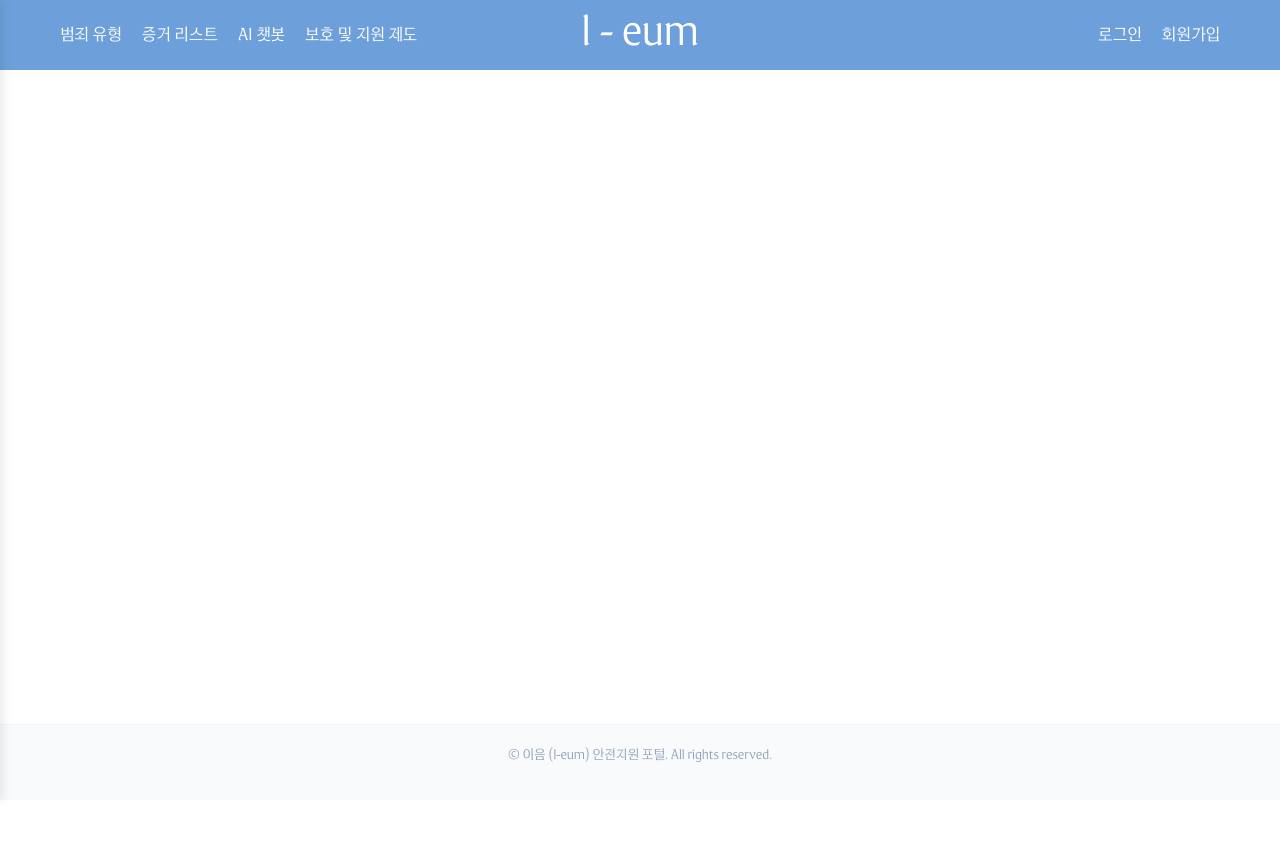
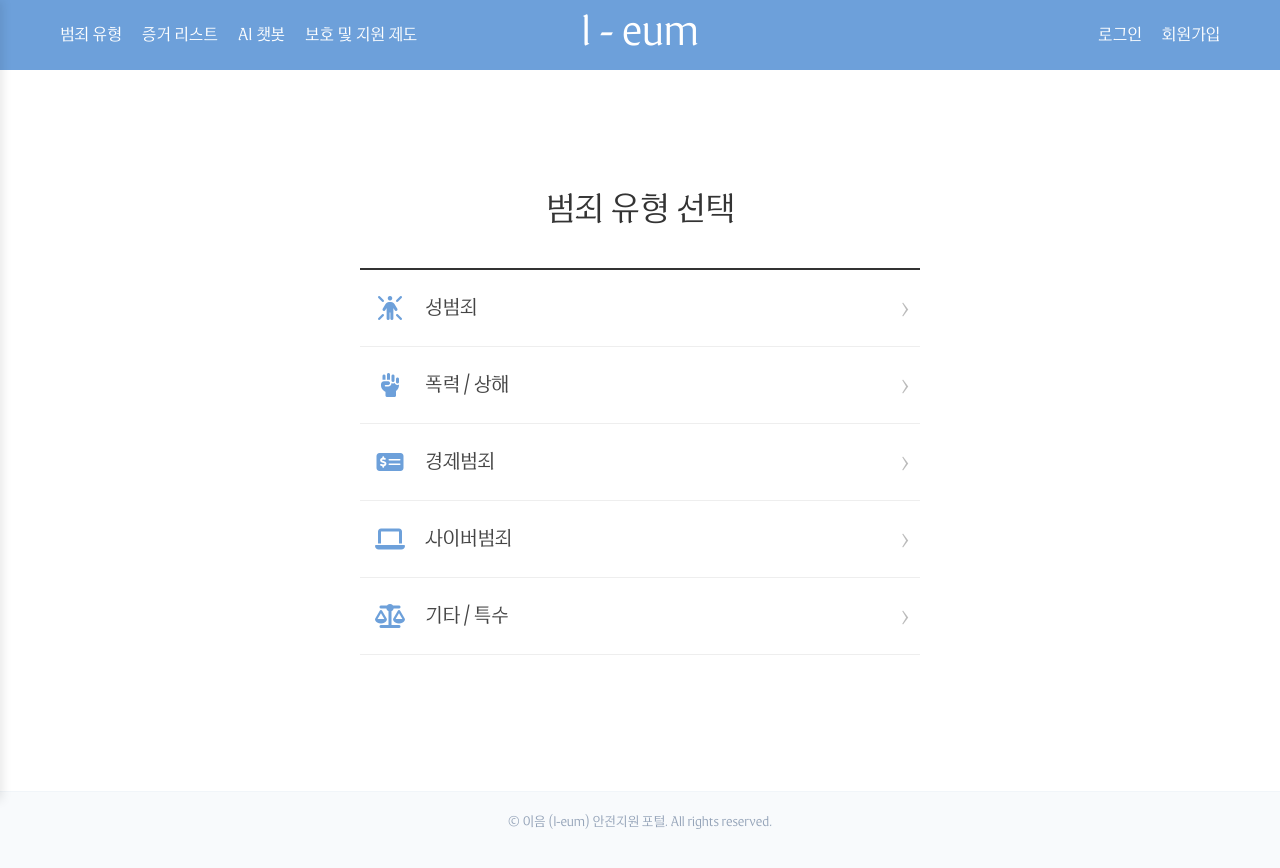
Before and after one commit to jinjinx28/I-eum, a React (Vite) app in the folder front/: page /crimemenu in a window 1280 px wide. Before the commit the page ends 800 px from the top, so only its background shows below. Built offline with nearby package versions, Linux system fonts and the light colour scheme.

Commit message:
feat - implement dynamic crime details

```diff
--- a/front/src/App.jsx
+++ b/front/src/App.jsx
@@ -7,6 +7,8 @@ import Home from './component/Home.jsx';
 import Login from './component/Login.jsx';
 import Signup from './component/Signup.jsx';
 import Footer from './component/Footer.jsx';
+import CrimeMenu from './component/CrimeMenu.jsx';
+import CrimeDetail from './component/CrimeDetail.jsx';
 
 function App() {
   return (
@@ -19,6 +21,8 @@ function App() {
             <Route path="/" element={<Home />} />
             <Route path="/login" element={<Login />} />
             <Route path="/signup" element={<Signup />} />
+            <Route path="/crimemenu" element={<CrimeMenu />} />
+            <Route path="/crimemenu/:typeId" element={<CrimeDetail />} />
           </Routes>
         </main>
 
--- /dev/null
+++ b/front/src/component/CrimeDetail.jsx
@@ -0,0 +1,91 @@
+import React from 'react';
+import { useParams, useNavigate } from 'react-router-dom';
+import '../css/CrimeDetail.css';
+
+function CrimeDetail() {
+  const { typeId } = useParams();
+  const navigate = useNavigate();
+
+  const CRIME_DETAILS = {
+    sexual: {
+      title: '성범죄 대응 가이드',
+      icon: 'fa-person-rays',
+      description: '성적 자기결정권을 침해하는 범죄에 대한 대응 방법입니다.',
+      actions: ['현장 대피 및 보존', '해바라기 센터( 117 ) 연락', '의료 기록 확보'],
+      color: '#ff6b6b'
+    },
+    violence: {
+      title: '폭력/상해 대응 가이드',
+      icon: 'fa-hand-fist',
+      description: '신체적 위협이나 폭력이 발생했을 때의 조치 사항입니다.',
+      actions: ['안전한 장소로 이동', '주변 목격자 확보', '병원 진단서 발급'],
+      color: '#f08c00'
+    },
+    economic: {
+      title: '경제범죄 대응 가이드',
+      icon: 'fa-money-check-dollar',
+      description: '사기, 보이스피싱 등 금전적 피해 발생 시 대응법입니다.',
+      actions: ['즉시 계좌 지급 정지', '입금 내역 및 대화 캡처', '경찰청( 112 ) 신고'],
+      color: '#339af0'
+    },
+    cyber: {
+        title: '사이버범죄 대응 가이드',
+        icon: 'fa-laptop',
+        description: '인터넷상에서 발생하는 명예훼손, 해킹 피해 관련 정보입니다.',
+        actions: ['URL 및 화면 캡처', '상대방 계정 정보 저장', '사이버수사대 신고'],
+        color: '#51cf66'
+    },
+    other: {
+        title: '기타/특수범죄 가이드',
+        icon: 'fa-scale-balanced',
+        description: '그 외 특수한 상황에 대한 법률적 가이드입니다.',
+        actions: ['상세 상황 기록', '법률 구조 공단 상담', '전문가 조력 요청'],
+        color: '#845ef7'
+    }
+  };
+
+  const detail = CRIME_DETAILS[typeId];
+
+  if (!detail) {
+    return (
+      <div className="error-page">
+        <p>존재하지 않는 페이지입니다.</p>
+        <button onClick={() => navigate('/crimemenu')}>목록으로 돌아가기</button>
+      </div>
+    );
+  }
+
+  return (
+    <div className="detail-container" style={{'--theme-color': detail.color}}>
+      <header className="detail-header">
+        <button className="back-btn" onClick={() => navigate(-1)}>← 뒤로가기</button>
+        <div className="detail-icon-circle">
+          <i className={`fa-solid ${detail.icon}`}></i>
+        </div>
+        <h1>{detail.title}</h1>
+      </header>
+
+      <section className="detail-content">
+        <div className="description-box">
+          <p>{detail.description}</p>
+        </div>
+
+        <div className="action-list">
+          <h3><i className="fa-solid fa-check"></i> 지금 당장 해야 할 일</h3>
+          <ul>
+            {detail.actions.map((action, index) => (
+              <li key={index}>{action}</li>
+            ))}
+          </ul>
+        </div>
+      </section>
+
+      <footer className="detail-footer">
+        <button className="nav-btn chat-btn" onClick={() => navigate('/aichat')}>AI 챗봇 상담</button>
+        <button className="nav-btn check-btn" onClick={() => navigate('/checklist')}>증거 체크리스트</button>
+      </footer>
+    </div>
+  );
+}
+
+export default CrimeDetail;
--- /dev/null
+++ b/front/src/component/CrimeMenu.jsx
@@ -0,0 +1,32 @@
+import React from 'react';
+import { useNavigate } from 'react-router-dom';
+import '../css/CrimeMenu.css';
+
+function CrimeMenu() {
+  const navigate = useNavigate();
+
+  const CRIME_TYPES = [
+    { id: 'sexual', name: '성범죄', icon: <i class="fa-solid fa-person-rays"></i> },
+    { id: 'violence', name: '폭력 / 상해', icon: <i class="fa-solid fa-hand-fist"></i> },
+    { id: 'economic', name: '경제범죄', icon: <i class="fa-solid fa-money-check-dollar"></i> },
+    { id: 'cyber', name: '사이버범죄', icon: <i class="fa-solid fa-laptop"></i> },
+    { id: 'other', name: '기타 / 특수', icon: <i class="fa-solid fa-scale-balanced"></i> },
+  ];
+
+  return (
+    <div className="crime-menu-container">
+      <h2>범죄 유형 선택</h2>
+      <ul className="crime-list">
+        {CRIME_TYPES.map((type) => (
+          <li key={type.id} className="crime-item" onClick={() => navigate(`/crimemenu/${type.id}`)}>
+            <span className="crime-icon">{type.icon}</span>
+            <span className="crime-name">{type.name}</span>
+            <span className="arrow">›</span>
+          </li>
+        ))}
+      </ul>
+    </div>
+  );
+}
+
+export default CrimeMenu;
--- /dev/null
+++ b/front/src/css/CrimeDetail.css
@@ -0,0 +1,77 @@
+.detail-container {
+  max-width: 800px;
+  margin: 100px auto;
+  padding: 30px;
+  background: #fff;
+  border-radius: 20px;
+  box-shadow: 0 10px 30px rgba(0,0,0,0.05);
+}
+
+.detail-header {
+  text-align: center;
+  margin-bottom: 40px;
+}
+
+.detail-icon-circle {
+  width: 80px; height: 80px;
+  background: var(--theme-color);
+  color: white;
+  border-radius: 50%;
+  display: flex; align-items: center; justify-content: center;
+  margin: 0 auto 20px;
+  font-size: 2.5rem;
+}
+
+.action-list {
+  background: #f8f9fa;
+  padding: 30px;
+  border-radius: 15px;
+  margin-top: 30px;
+}
+
+.action-list h3 { margin-bottom: 20px; color: var(--theme-color); }
+.action-list ul li { margin-bottom: 15px; font-size: 1.1rem; }
+
+.detail-footer {
+  display: flex; gap: 20px; margin-top: 50px;
+}
+
+.nav-btn {
+  flex: 1; padding: 15px; border-radius: 10px; border: none;
+  font-weight: bold; cursor: pointer; font-size: 1.1rem;
+}
+
+.chat-btn { background: #333; color: white; }
+.check-btn { background: var(--theme-color); color: white; }
+
+.back-btn {
+  background: none;        /* 배경 제거 */
+  border: 1px solid #ddd;  /* 얇은 테두리 */
+  padding: 8px 16px;       /* 버튼 안쪽 여백 */
+  border-radius: 20px;     /* 둥근 버튼 */
+  cursor: pointer;
+  font-size: 0.9rem;
+  color: #666;
+  margin-bottom: 20px;     /* 아래 아이콘과의 거리 확보 */
+  transition: all 0.2s;
+}
+
+.back-btn:hover {
+  background-color: #f0f0f0;
+  border-color: #bbb;
+}
+
+/* 아이콘 위아래 거리 추가 */
+.detail-icon-circle {
+  margin-top: 10px;        /* 버튼과 너무 딱 붙지 않게 */
+  margin-bottom: 20px;     /* 제목과 너무 딱 붙지 않게 */
+  width: 80px;
+  height: 80px;
+  background: var(--theme-color);
+  color: white;
+  border-radius: 50%;
+  display: flex;
+  align-items: center;
+  justify-content: center;
+  font-size: 2.5rem;
+}
--- /dev/null
+++ b/front/src/css/CrimeMenu.css
@@ -0,0 +1,52 @@
+.crime-menu-container {
+  max-width: 600px;
+  margin: 100px auto;
+  padding: 20px;
+}
+
+.crime-menu-container h2 {
+  text-align: center;
+  margin-bottom: 40px;
+  color: #333;
+}
+
+.crime-list {
+  list-style: none;
+  padding: 0;
+  border-top: 2px solid #333;
+}
+
+.crime-item {
+  display: flex;
+  align-items: center;
+  padding: 20px 10px;
+  border-bottom: 1px solid #eee;
+  cursor: pointer;
+  transition: all 0.2s ease;
+}
+
+.crime-item:hover {
+  background-color: #f4f7fa;
+  padding-left: 25px;
+}
+
+.crime-icon {
+  width: 40px;
+  font-size: 1.5rem;
+  color: var(--primary-color);
+  display: flex;
+  justify-content: center;
+}
+
+.crime-name {
+  flex: 1;
+  font-size: 1.2rem;
+  font-weight: 500;
+  color: #444;
+  margin-left: 15px;
+}
+
+.arrow {
+  color: #bbb;
+  font-size: 1.5rem;
+}
```
